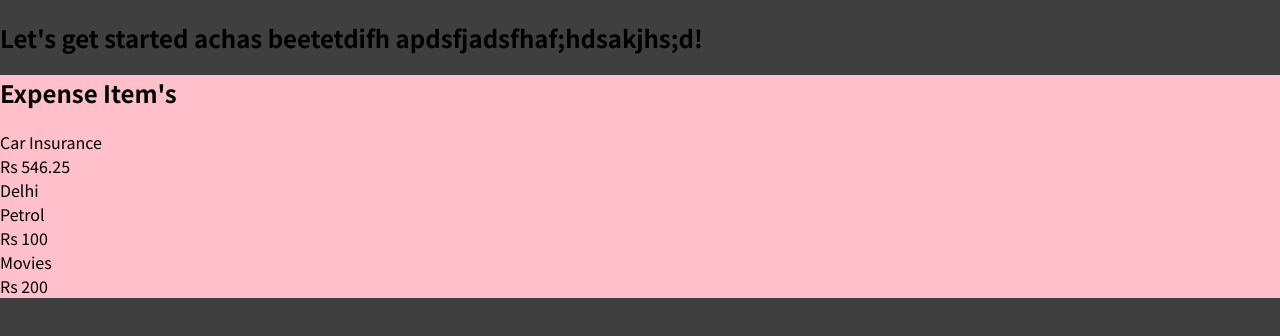
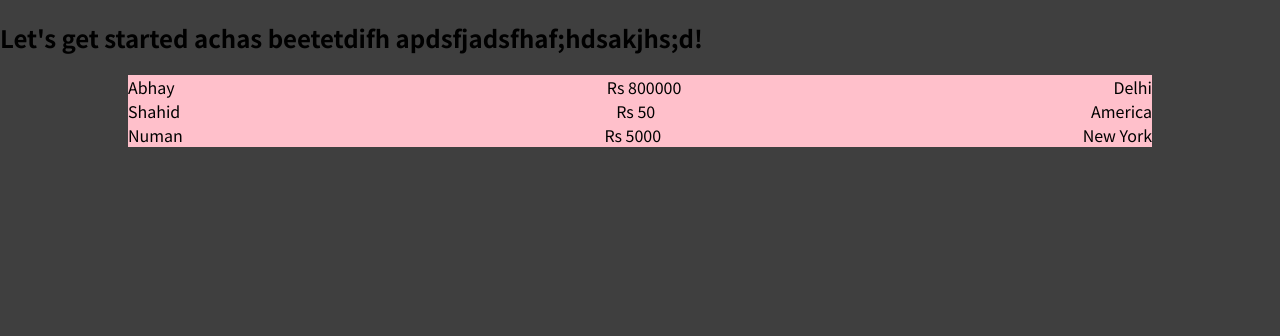
Before and after one commit to abhay-singhchauhan/expense-test-app, a JavaScript app: page / in a window 1280 px wide. Shown: the top 336 px of the page. Built offline with nearby package versions, Linux system fonts and the light colour scheme.

Commit message:
added props

```diff
--- a/src/App.js
+++ b/src/App.js
@@ -4,7 +4,17 @@ function App() {
   return (
     <div>
       <h2>Let's get started achas beetetdifh apdsfjadsfhaf;hdsakjhs;d!</h2>
-      <ExpenseItem></ExpenseItem>
+      <ExpenseItem
+        Title="Abhay"
+        Ammount="800000"
+        Location="Delhi"
+      ></ExpenseItem>
+      <ExpenseItem Title="Shahid" Ammount="50" Location="America"></ExpenseItem>
+      <ExpenseItem
+        Title="Numan"
+        Ammount="5000"
+        Location="New York"
+      ></ExpenseItem>
     </div>
   );
 }
--- a/src/components/ExpenseItem.css
+++ b/src/components/ExpenseItem.css
@@ -1,3 +1,7 @@
 .mainDiv {
   background-color: pink;
+  display: flex;
+  justify-content: space-between;
+  width: 80%;
+  margin: auto;
 }
--- a/src/components/ExpenseItem.js
+++ b/src/components/ExpenseItem.js
@@ -1,24 +1,10 @@
 import "./ExpenseItem.css";
 
-function ExpenseItem() {
-  const expenseDate = new Date(2021, 2, 28);
-  const expenseTitle = "Car Insurance";
-  const expenseAmount = 546.25;
-  const locationOfExpenditure = "Delhi";
-
+function ExpenseItem(props) {
   return (
     <div className="mainDiv">
-      <h2>Expense Item's</h2>
-      <div>
-        <div>{expenseTitle}</div> <div>Rs {expenseAmount}</div>
-        <div> {locationOfExpenditure}</div>
-      </div>
-      <div>
-        <div>Petrol</div> <div>Rs 100</div>
-      </div>
-      <div>
-        <div>Movies</div> <div>Rs 200</div>
-      </div>
+      <div>{props.Title}</div> <div>Rs {props.Ammount}</div>
+      <div> {props.Location}</div>
     </div>
   );
 }
```
